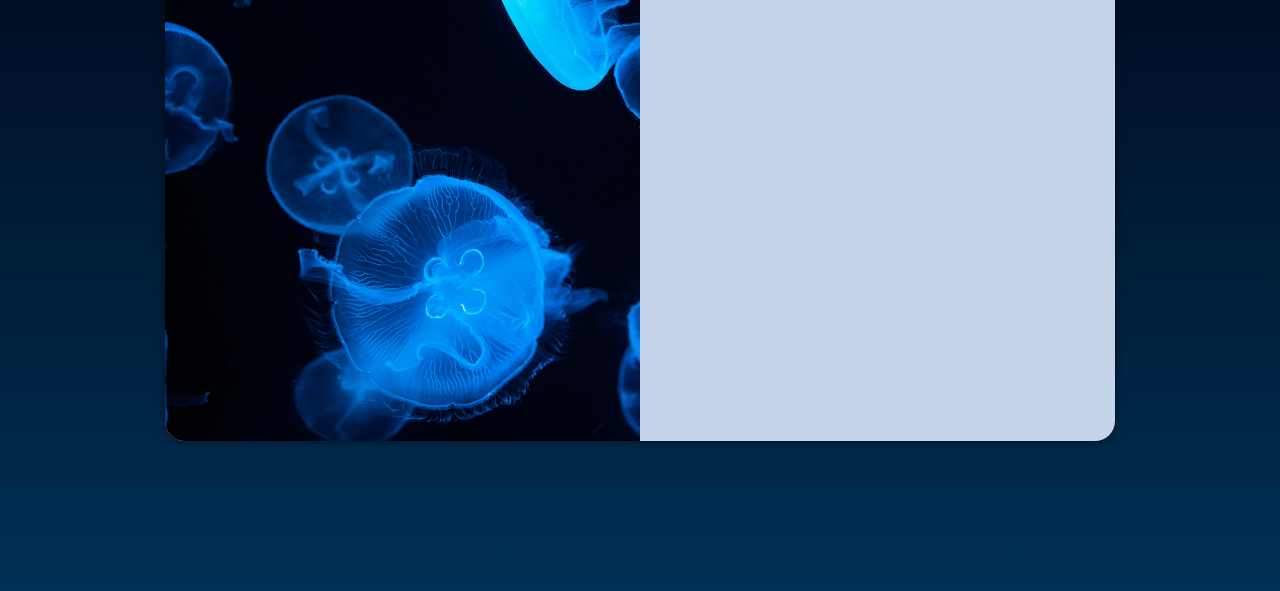
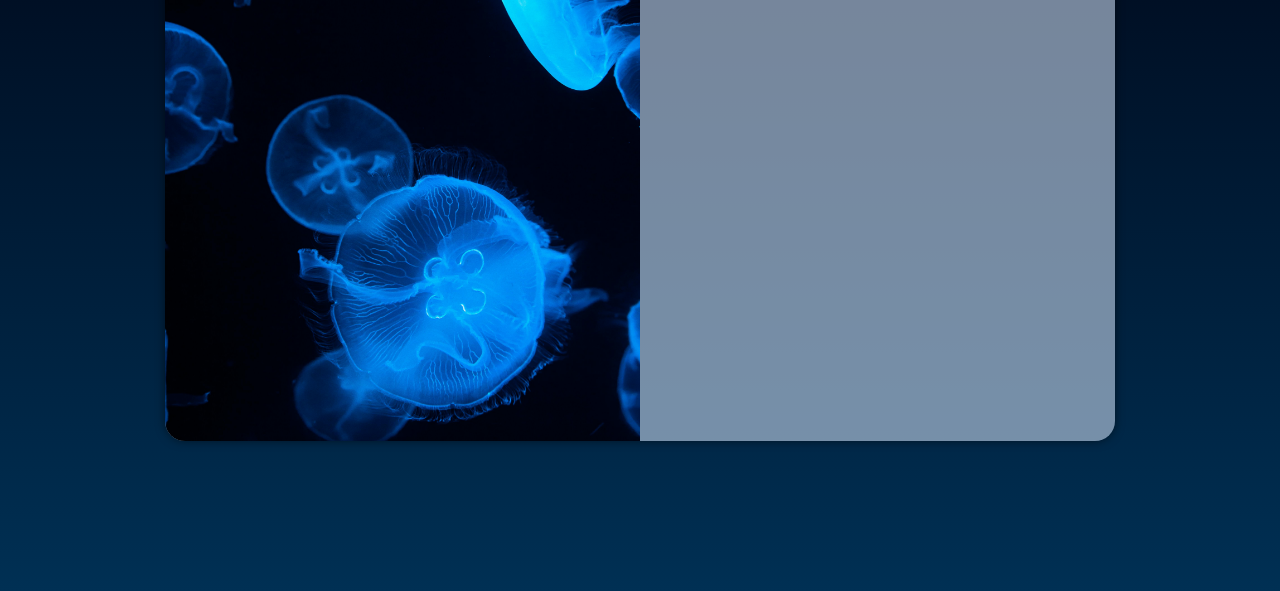
Before and after one commit to stelsol/projeto-login, a plain HTML site: page index.html in a window 1280 px wide. Shown: the part 209-800 px from the top of the page. Drawn offline with Linux system fonts and the light colour scheme.

Commit message:
alteração da cor do form

```diff
--- a/estilos/style.css
+++ b/estilos/style.css
@@ -27,7 +27,7 @@ section.login{
     overflow:hidden;
 
     transform: translate(-50%,-50%);
-    background-color: #c3d4e9 ;
+    background-color: #c3d4e99a ;
     width: 300px;
     height: 500px;
     border-radius: 20px;
```
